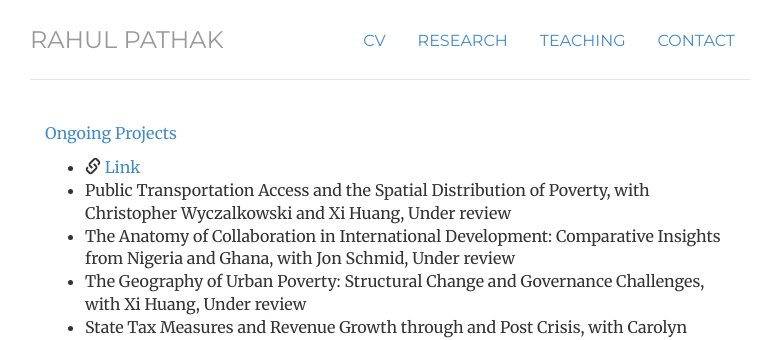
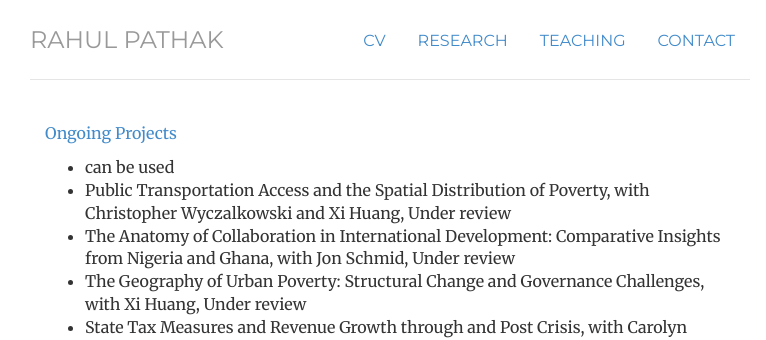
Before and after one commit to pathak-rahul/pathak-rahul.github.io, a Jekyll site: the page built from ongoing/index.html, in a window 1280 px wide. Shown: the top 340 px of the page, without its empty margins (250-1016 px from the left). Built offline with Jekyll 4.4.1, drawn with Linux system fonts in a browser that asks for light colours.

Commit message:
Update index.html

```diff
--- a/ongoing/index.html
+++ b/ongoing/index.html
@@ -10,13 +10,13 @@
 <p class="text-primary">Ongoing Projects</p>
 				<ul>
 
-					<li> <span class="glyphicon glyphicon-link"></span> <a href="#">Link</a> </li>
+  <li><i class="fa-li fa fa-check-square"></i>can be used</li>
 
-					<li><i class=="fa-li fa fa-check-square"></i> Public Transportation Access and the Spatial Distribution of Poverty, with Christopher Wyczalkowski and Xi Huang, Under review</li>
-					<li>The Anatomy of Collaboration in International Development: Comparative Insights from Nigeria and Ghana, with Jon Schmid, Under review</li>
-					<li>The Geography of Urban Poverty: Structural Change and Governance Challenges, with Xi Huang, Under review</li>
-					<li>State Tax Measures and Revenue Growth through and Post Crisis, with Carolyn Bourdeaux and Sally Wallace, In progress</li>
-					<li>Supermajority Rules and the Cost of Subnational Debt: Evidence from the States, Dissertation Essay, In progress.</li>
+<li><i class=="fa-li fa fa-check-square"></i> Public Transportation Access and the Spatial Distribution of Poverty, with Christopher Wyczalkowski and Xi Huang, Under review</li>
+<li>The Anatomy of Collaboration in International Development: Comparative Insights from Nigeria and Ghana, with Jon Schmid, Under review</li>
+<li>The Geography of Urban Poverty: Structural Change and Governance Challenges, with Xi Huang, Under review</li>
+<li>State Tax Measures and Revenue Growth through and Post Crisis, with Carolyn Bourdeaux and Sally Wallace, In progress</li>
+<li>Supermajority Rules and the Cost of Subnational Debt: Evidence from the States, Dissertation Essay, In progress.</li>
 
 
 
```
